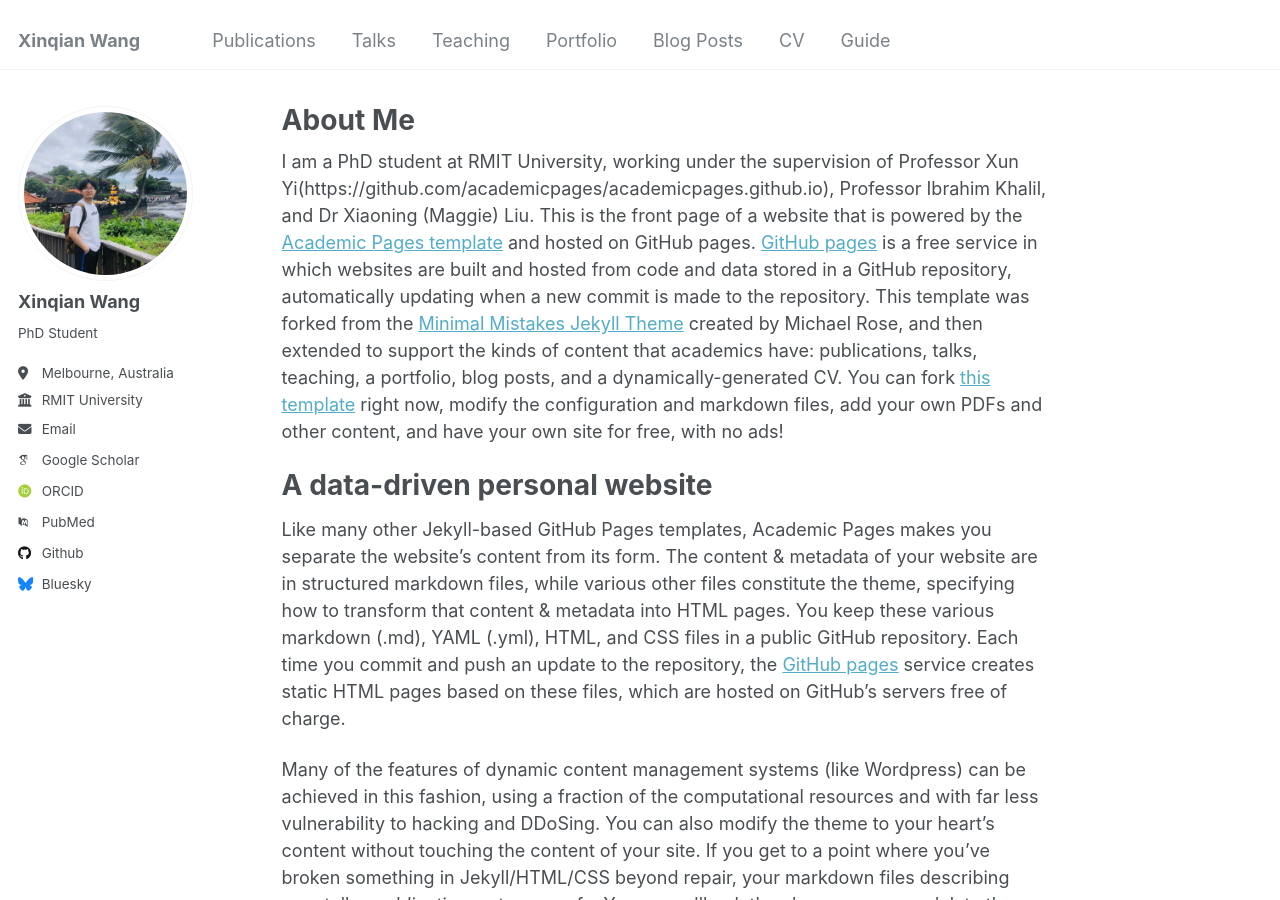
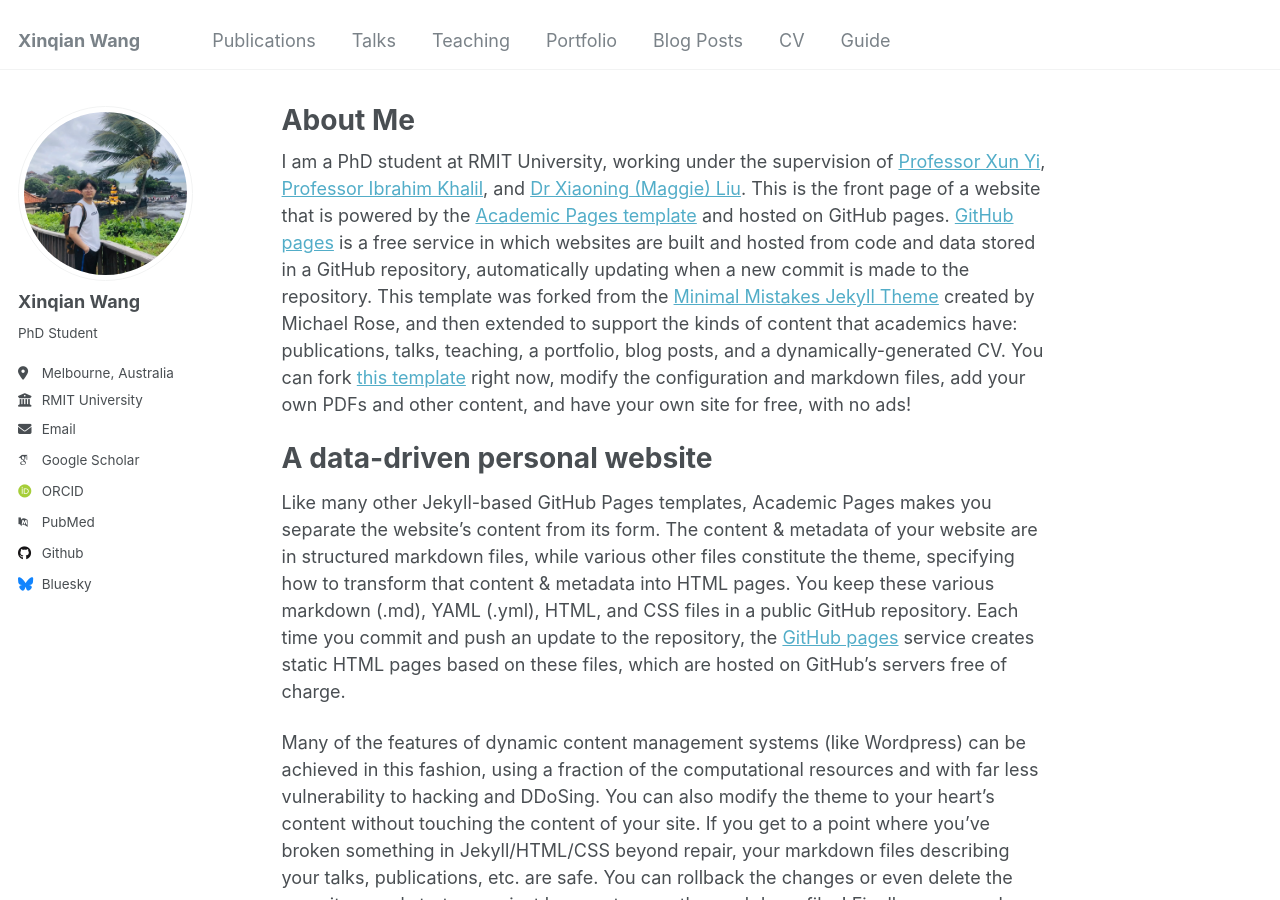
Before and after one commit to Wangxinqian/Academic, a Jekyll site: the page built from _pages/about.md, in a window 1280 px wide and 900 px high. Built offline with Jekyll 4.4.1, drawn with Linux system fonts in a browser that asks for light colours; some web fonts are replaced; part of the change alters nothing that is shown.

Commit message:
Update about.md

```diff
--- a/_pages/about.md
+++ b/_pages/about.md
@@ -7,7 +7,7 @@ redirect_from:
   - /about.html
 ---
 
-I am a PhD student at RMIT University, working under the supervision of Professor Xun Yi(https://github.com/academicpages/academicpages.github.io), Professor Ibrahim Khalil, and Dr Xiaoning (Maggie) Liu.
+I am a PhD student at RMIT University, working under the supervision of [Professor Xun Yi](https://scholar.google.ca/citations?user=oDRazncAAAAJ&hl=en), [Professor Ibrahim Khalil](https://scholar.google.com/citations?user=0FxVbCIAAAAJ&hl=en), and [Dr Xiaoning (Maggie) Liu](https://scholar.google.com/citations?user=hjxSs-UAAAAJ&hl=en).
 This is the front page of a website that is powered by the [Academic Pages template](https://github.com/academicpages/academicpages.github.io) and hosted on GitHub pages. [GitHub pages](https://pages.github.com) is a free service in which websites are built and hosted from code and data stored in a GitHub repository, automatically updating when a new commit is made to the repository. This template was forked from the [Minimal Mistakes Jekyll Theme](https://mmistakes.github.io/minimal-mistakes/) created by Michael Rose, and then extended to support the kinds of content that academics have: publications, talks, teaching, a portfolio, blog posts, and a dynamically-generated CV. You can fork [this template](https://github.com/academicpages/academicpages.github.io) right now, modify the configuration and markdown files, add your own PDFs and other content, and have your own site for free, with no ads!
 
 A data-driven personal website
```
